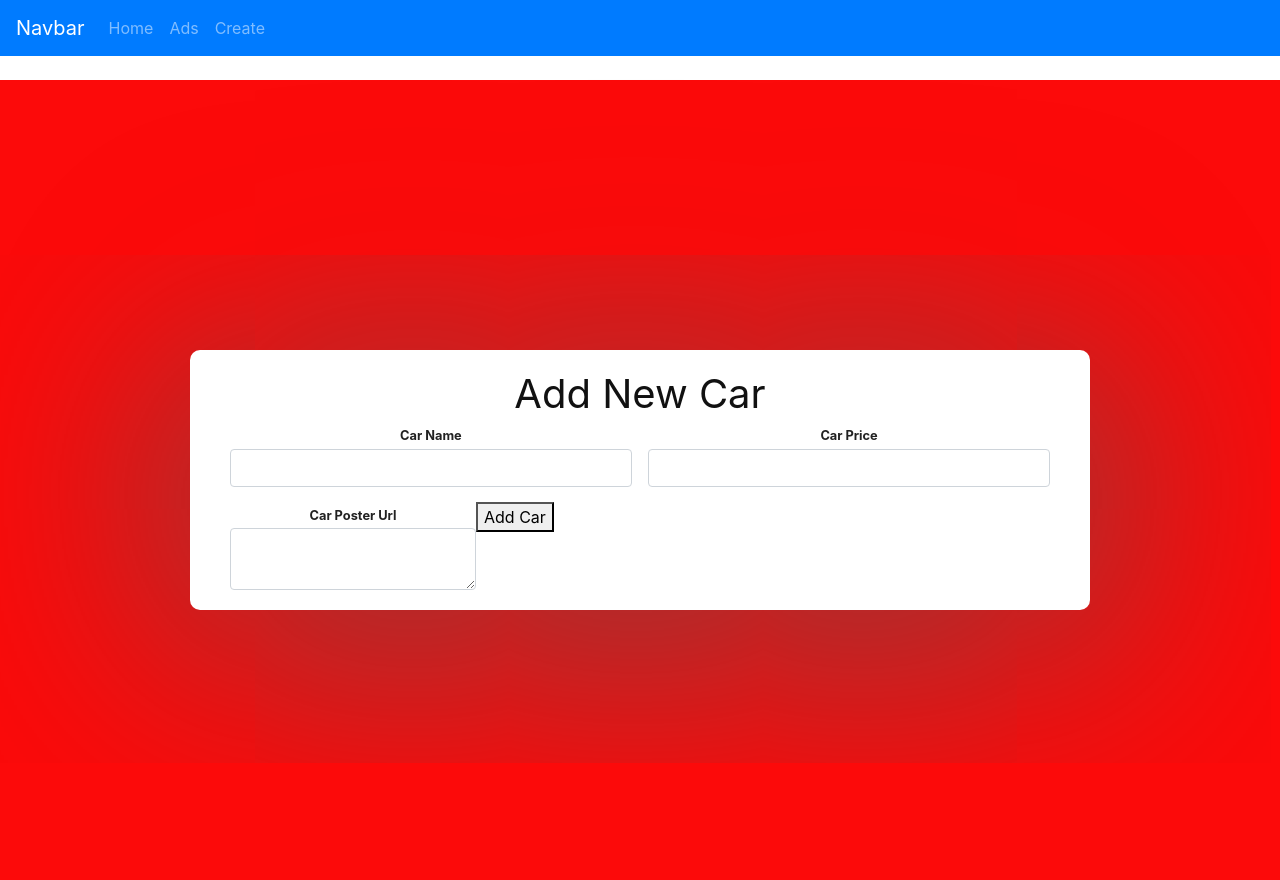
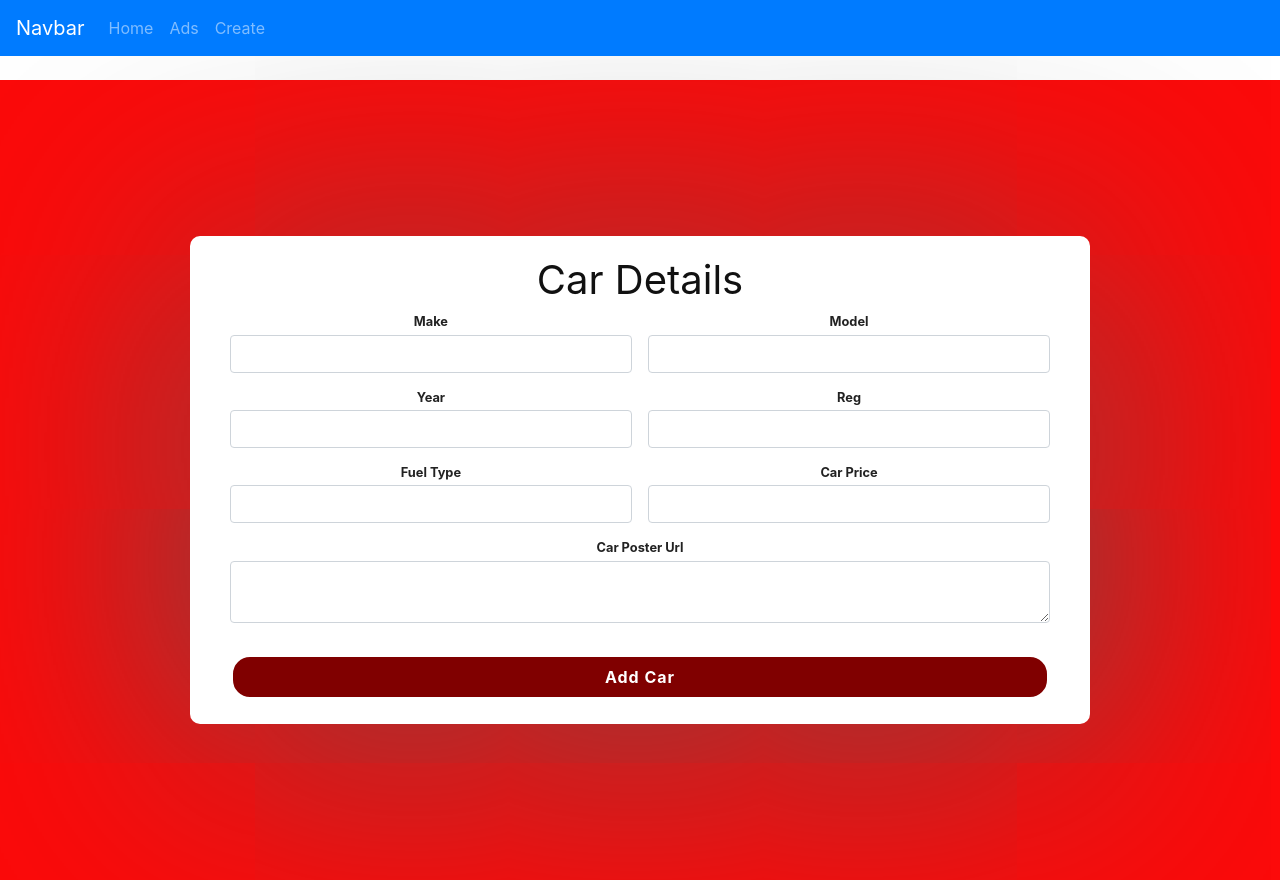
Before and after one commit to mikecahillmike/IT_Pro_2021, a React (Create React App) app: page /create in a window 1280 px wide. Built offline with nearby package versions, Linux system fonts and the light colour scheme.

Commit message:
Update-4

```diff
--- a/src/components/create.css
+++ b/src/components/create.css
@@ -34,39 +34,51 @@ form {
 
 
 
-.playerName {
+.carMake,
+.carYear,
+.carFuel {
     margin-right: 1%;
 }
 
-.playerPrice {
+.carModel,
+.carReg,
+.carPrice {
     margin-left: 1%;
 }
 
-.playerName,
-.playerPrice,
-.playerPoster {
+.carMake,
+.carModel,
+.carYear,
+.carReg,
+.carFuel,
+.carPrice,
+.carPoster {
     display: flex;
     flex-direction: column;
     margin-bottom: 15px;
 }
 
-.playerName,
-.playerPrice {
+.carMake,
+.carModel,
+.carYear,
+.carReg,
+.carFuel,
+.carPrice {
     width: 49%;
 }
 
-.playerPoster {
+.carPoster {
     width: 100%;
 }
 
-.createPlayer {
+.createCar {
     width: 100%;
     display: flex;
     flex-direction: column;
     align-items: center;
 }
 
-.createPlayer button {
+.createCar button {
     background-color: #800000;
     color: #fff;
     border: 3px solid #fff;
@@ -79,7 +91,7 @@ form {
     margin-bottom: 0.25em;
 }
 
-.createPlayer button:hover {
+.createCar button:hover {
     color: #000000;
     background-color: rgb(253, 251, 251);
     border: 3px solid #800000;
@@ -91,3 +103,49 @@ label {
     color: #222;
     font-weight: bold;
 }
+
+
+/* Dropdown Button */
+.dropbtn {
+    background-color: #3498DB;
+    color: white;
+    padding: 16px;
+    font-size: 16px;
+    border: none;
+    cursor: pointer;
+  }
+
+  /* Dropdown button on hover & focus */
+  .dropbtn:hover, .dropbtn:focus {
+    background-color: #2980B9;
+  }
+
+  /* The container <div> - needed to position the dropdown content */
+  .dropdown {
+    position: relative;
+    display: inline-block;
+  }
+
+  /* Dropdown Content (Hidden by Default) */
+  .dropdown-content {
+    display: none;
+    position: absolute;
+    background-color: #f1f1f1;
+    min-width: 160px;
+    box-shadow: 0px 8px 16px 0px rgba(0,0,0,0.2);
+    z-index: 1;
+  }
+
+  /* Links inside the dropdown */
+  .dropdown-content a {
+    color: black;
+    padding: 12px 16px;
+    text-decoration: none;
+    display: block;
+  }
+
+  /* Change color of dropdown links on hover */
+  .dropdown-content a:hover {background-color: #ddd}
+
+  /* Show the dropdown menu (use JS to add this class to the .dropdown-content container when the user clicks on the dropdown button) */
+  .show {display:block;}
--- a/src/components/create.js
+++ b/src/components/create.js
@@ -8,7 +8,6 @@ export class Create extends React.Component {
         super();
 
         this.state = { // Car atrubutes
-            Name: '',
             Make: '',
             Model: '',
             Year: '',
@@ -19,7 +18,6 @@ export class Create extends React.Component {
         }
         // Methods
         this.handleSubmit = this.handleSubmit.bind(this);
-        this.handleCarNameChange = this.handleCarNameChange.bind(this);
         this.handleCarMakeChange = this.handleCarMakeChange.bind(this);
         this.handleCarModelChange = this.handleCarModelChange.bind(this);
         this.handleCarYearChange = this.handleCarYearChange.bind(this);
@@ -30,9 +28,6 @@ export class Create extends React.Component {
     }
 
     // Functions to handle saving the input values to the designated variables
-    handleCarNameChange(e) {
-        this.setState({ Name: e.target.value });
-    }
     handleCarMakeChange(e) {
         this.setState({ Name: e.target.value });
     }
@@ -57,13 +52,11 @@ export class Create extends React.Component {
     }
     // Method for handling the submit request
     handleSubmit(e) {
-        alert(this.state.Name + "      " + this.state.Price +
-        "       " + this.state.Poster);
+        alert(this.state.Make + " added to list of cars for Sale\n" + this.state.Reg );
     e.preventDefault();
 
-        // New Player
+        // New Car
         const newCar = {
-            name: this.state.Name,
             make: this.state.Make,
             model: this.state.Model,
             year: this.state.Year,
@@ -79,7 +72,6 @@ export class Create extends React.Component {
 
         // setting the state
         this.setState({
-            Name: '',
             Make: '',
             Model: '',
             Year: '',
@@ -93,18 +85,60 @@ export class Create extends React.Component {
         return (
             <div className="wrapper">
                 <div className="form-wrapper">
-                    <h1>Add New Car</h1>
+                    <h1>Car Details</h1>
                     <form onSubmit={this.handleSubmit}>
-                        <div className='playerName'>
-                            <label>Car Name</label>
+
+                        <div className='carMake'>
+                            <label>Make</label>
                             <input
                                 type='text'
                                 className='form-control'
-                                value={this.state.Name}
-                                onChange={this.handleCarNameChange}
+                                value={this.state.Make}
+                                onChange={this.handleCarMakeChange}
                             ></input>
                         </div>
-                        <div className='playerPrice'>
+
+                        <div className='carModel'>
+                            <label>Model</label>
+                            <input
+                                type='text'
+                                className='form-control'
+                                value={this.state.Model}
+                                onChange={this.handleCarMakeChange}
+                            ></input>
+                        </div>
+
+                        <div className='carYear'>
+                            <label>Year</label>
+                            <input
+                                type='text'
+                                className='form-control'
+                                value={this.state.Year}
+                                onChange={this.handleCarYearChange}
+                            ></input>
+                        </div>
+
+                        <div className='carReg'>
+                            <label>Reg</label>
+                            <input
+                                type='text'
+                                className='form-control'
+                                value={this.state.Reg}
+                                onChange={this.handleCarRegChange}
+                            ></input>
+                        </div>
+
+                        <div className='carFuel'>
+                            <label>Fuel Type</label>
+                            <input
+                                type='text'
+                                className='form-control'
+                                value={this.state.Fuel}
+                                onChange={this.handleCarFuelChange}
+                            ></input>
+                        </div>
+
+                        <div className='carPrice'>
                             <label>Car Price</label>
                             <input
                                 type='text'
```
